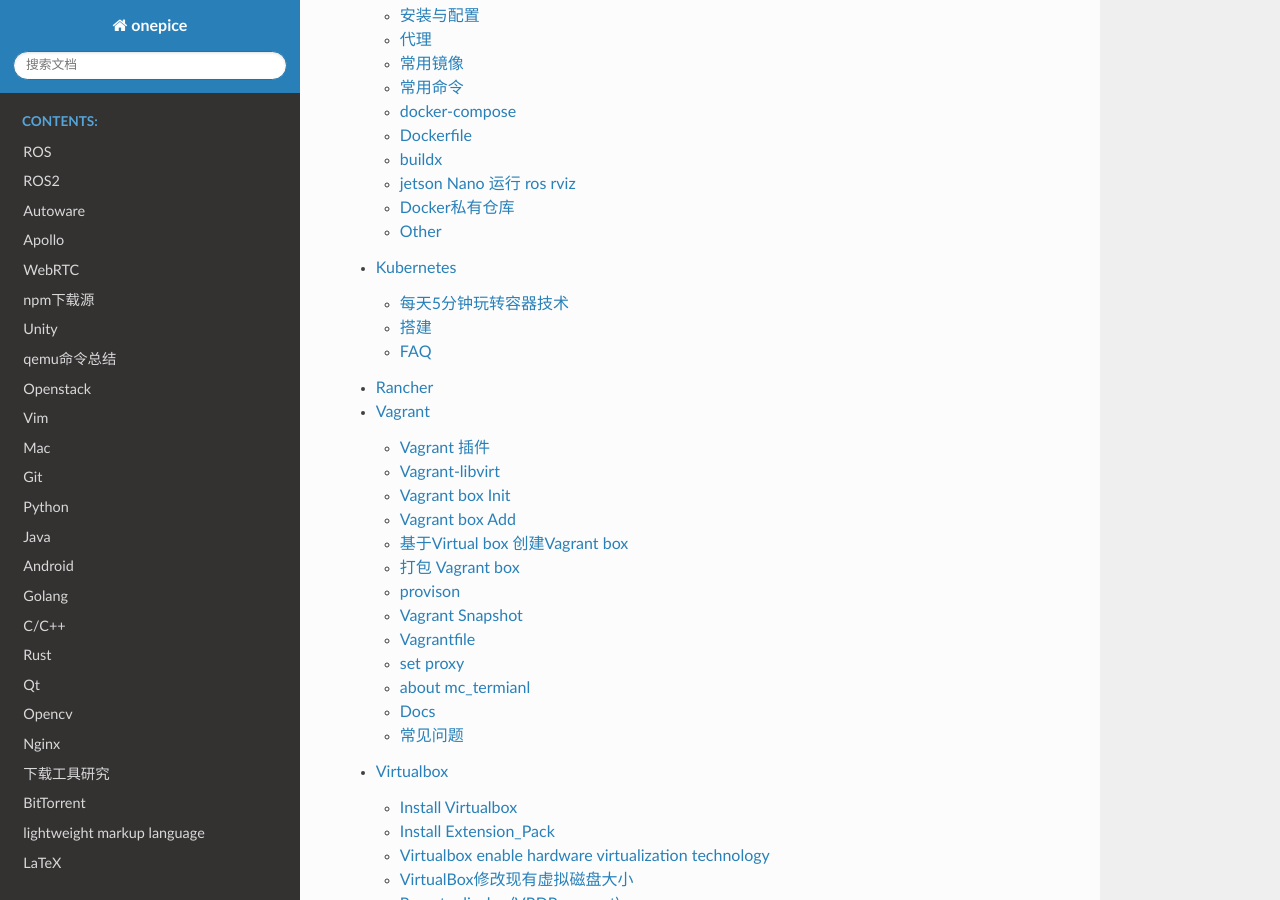
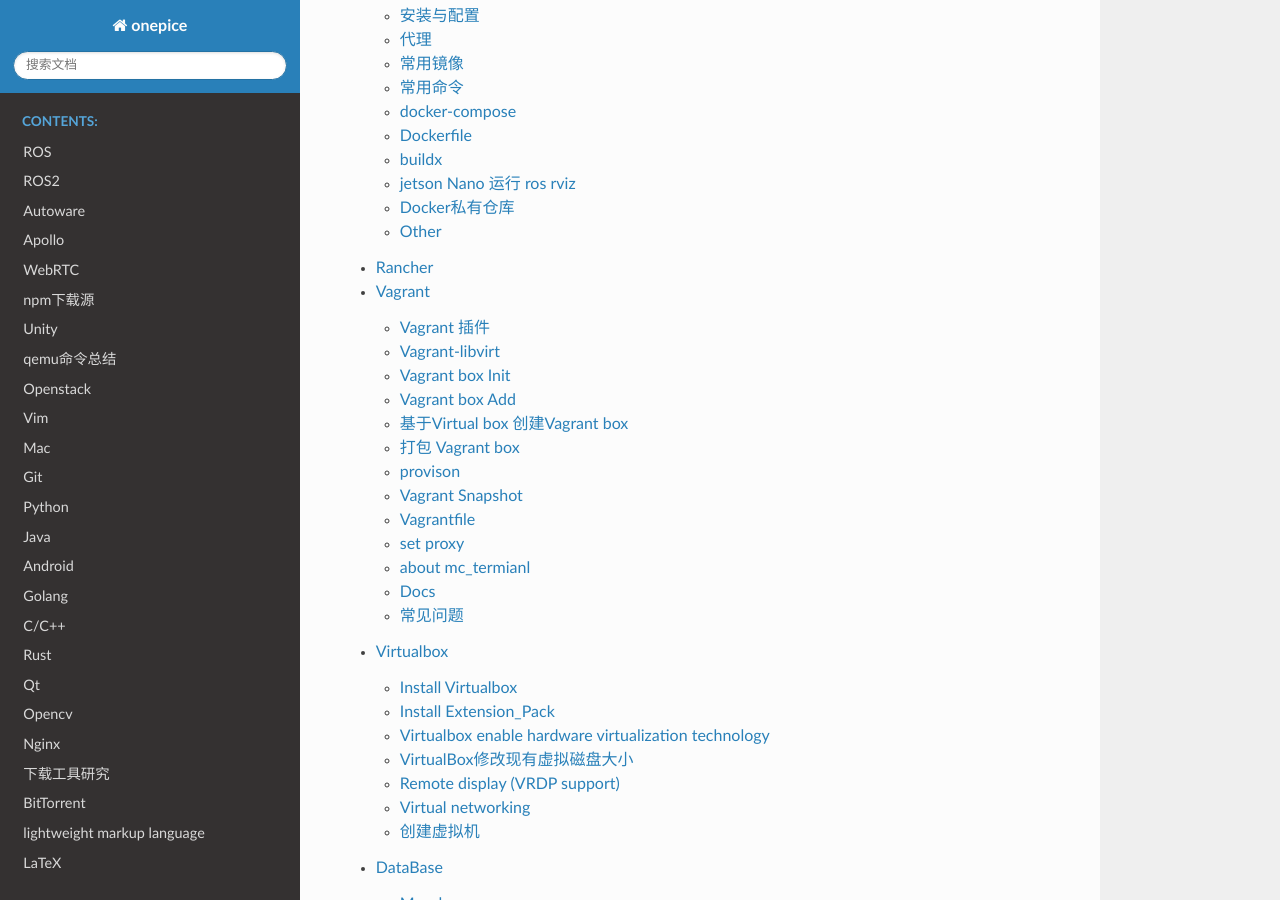
Before and after one commit to my-rds-store/my_space, a Sphinx documentation site: the page built from source/index.rst, in a window 1280 px wide and 900 px high, scrolled down 7152 px. Built offline with Sphinx 7.4.7 and the Read the Docs theme 3.1.0, drawn with Linux system fonts in a browser that asks for light colours; some of the changed lines change nothing that is shown.

Commit message:
delect kubernetes

```diff
--- a/source/index.rst
+++ b/source/index.rst
@@ -298,7 +298,6 @@
    lightweight_markup_language/index
    latex/index
    docker/index
-   kubernetes/index
    rancher/index
    vagrant/index
    virtualbox/index
--- a/source/kubernetes/index.rst
+++ /dev/null
@@ -1,306 +0,0 @@
-#############
-Kubernetes
-#############
-
-* `Kubernetes中文手册 <https://www.kubernetes.org.cn/docs>`_
-
-***********************
-每天5分钟玩转容器技术
-***********************
-
-Docker
-=======
-
-
-* `1. 写在最前面 <https://blog.csdn.net/CloudMan6/article/details/70054393>`_
-* `2. 容器生态系统  <https://blog.csdn.net/cloudman6/article/details/70162855>`_
-* `3. 容器生态系统 (续) <https://blog.csdn.net/cloudman6/article/details/70194931>`_
-* `4. 运行第一个容器 <https://blog.csdn.net/cloudman6/article/details/70227455>`_
-* `5. 视频 <https://blog.csdn.net/cloudman6/article/details/70296388>`_
-* `6. 容器 What, Why, How  <https://blog.csdn.net/cloudman6/article/details/70482298>`_
-* `7. Docker 架构详解 <https://blog.csdn.net/cloudman6/article/details/70763952>`_
-* `8. Docker 组件如何协作 <https://blog.csdn.net/cloudman6/article/details/70857585>`_
-* `9. 最小的镜像 <https://blog.csdn.net/cloudman6/article/details/70992337>`_
-* `10. base镜像 <https://blog.csdn.net/cloudman6/article/details/71105101>`_
-* `11. 镜像的分层结构 <https://blog.csdn.net/CloudMan6/article/details/71159794>`_
-* `12. 构建镜像 <https://blog.csdn.net/CloudMan6/article/details/71336283>`_
-* `13. Dockerfile 构建镜像 <https://blog.csdn.net/CloudMan6/article/details/71445478>`_
-* `14. 镜像的缓存特性 <https://blog.csdn.net/CloudMan6/article/details/71600853>`_
-* `15. 调试 Dockerfile <https://blog.csdn.net/CloudMan6/article/details/72049313>`_
-* `16. Dockerfile 常用指令 <https://blog.csdn.net/CloudMan6/article/details/72353838>`_
-* `18. 镜像命名的最佳实践 <https://blog.csdn.net/CloudMan6/article/details/72603130>`_
-* `19. 使用公共 Registry <https://blog.csdn.net/CloudMan6/article/details/72667956>`_
-* `20. 搭建本地 Registry <https://blog.csdn.net/CloudMan6/article/details/72722916>`_
-* `21. Docker 镜像小结 <https://blog.csdn.net/CloudMan6/article/details/72783603>`_
-* `22. 如何运行容器？ <https://blog.csdn.net/CloudMan6/article/details/72811183>`_
-* `23. 两种进入容器的方法 <https://blog.csdn.net/CloudMan6/article/details/72831143>`_
-* `24. 运行容器的最佳实践 <https://blog.csdn.net/CloudMan6/article/details/72862262>`_
-* `25. 容器常用操作 <https://blog.csdn.net/CloudMan6/article/details/72884463>`_
-* `26. 一张图搞懂容器所有操作 <https://blog.csdn.net/CloudMan6/article/details/72911204>`_
-* `27. 限制容器对内存的使用  <https://blog.csdn.net/CloudMan6/article/details/73065623>`_
-* `28. 限制容器对CPU的使用 <https://blog.csdn.net/CloudMan6/article/details/73195469>`_
-* `29. 限制容器的 Block IO <https://blog.csdn.net/CloudMan6/article/details/73275235>`_
-* `30. 实现容器的底层技术 <https://blog.csdn.net/CloudMan6/article/details/73441688>`_
-* `31. none 和 host 网络的适用场景 <https://blog.csdn.net/CloudMan6/article/details/73490335>`_
-* `32. 学容器必须懂 bridge 网络  <https://blog.csdn.net/CloudMan6/article/details/73610507>`_
-* `33. 如何自定义容器网络？ <https://blog.csdn.net/CloudMan6/article/details/73718953>`_
-* `34. 理解容器之间的连通性 <https://blog.csdn.net/CloudMan6/article/details/73825691>`_
-* `35. 容器间通信的三种方式 <https://blog.csdn.net/CloudMan6/article/details/73928932>`_
-* `36. 容器如何访问外部世界？ <https://blog.csdn.net/CloudMan6/article/details/74157891>`_
-* `37. 外部世界如何访问容器？ <https://blog.csdn.net/CloudMan6/article/details/74359616>`_
-* `38. Docker 的两类存储资源 <https://blog.csdn.net/CloudMan6/article/details/74590058>`_
-* `39. Data Volume 之 bind mount <https://blog.csdn.net/CloudMan6/article/details/74896920>`_
-* `40. docker managed volume <https://blog.csdn.net/CloudMan6/article/details/74999509>`_
-* `41. 如何共享数据？ <https://blog.csdn.net/CloudMan6/article/details/75093632>`_
-* `42. 用 volume container 共享数据 <https://blog.csdn.net/CloudMan6/article/details/75194862>`_
-* `43. data-packed volume container <https://blog.csdn.net/CloudMan6/article/details/75331672>`_
-* `44. volume 生命周期管理 <https://blog.csdn.net/CloudMan6/article/details/75578915>`_
-* `45. 安装 Docker Machine <https://blog.csdn.net/CloudMan6/article/details/75810234>`_
-* `46. 创建 Machine <https://blog.csdn.net/CloudMan6/article/details/76100816>`_
-* `47. 管理 Machine <https://blog.csdn.net/CloudMan6/article/details/76223476>`_
-* `48. 跨主机网络概述 <https://blog.csdn.net/CloudMan6/article/details/76383702>`_
-* `49. 准备 overlay 网络实验环境 <https://blog.csdn.net/CloudMan6/article/details/76557792>`_
-* `50. 创建 overlay 网络 <https://blog.csdn.net/CloudMan6/article/details/76638952>`_
-* `51. 在 overlay 中运行容器 <https://blog.csdn.net/CloudMan6/article/details/76765159>`_
-* `52. overlay 如何实现跨主机通信？ <https://blog.csdn.net/CloudMan6/article/details/76889979>`_
-* `53. overlay 是如何隔离的？ <https://blog.csdn.net/CloudMan6/article/details/77073752>`_
-* `54. 准备 macvlan 环境 <https://blog.csdn.net/CloudMan6/article/details/77140712>`_
-* `55. 创建 macvlan 网络 <https://blog.csdn.net/CloudMan6/article/details/77186548>`_
-* `56. macvlan 网络结构分析 <https://blog.csdn.net/CloudMan6/article/details/77338515>`_
-* `57. macvlan 网络隔离和连通 <https://blog.csdn.net/CloudMan6/article/details/77430395>`_
-* `58. flannel 概述 <https://blog.csdn.net/CloudMan6/article/details/77481720>`_
-* `59. 安装配置 flannel <https://blog.csdn.net/CloudMan6/article/details/77540088>`_
-* `60. 在 Docker 中使用 flannel <https://blog.csdn.net/CloudMan6/article/details/77622313>`_
-* `61. flannel 的连通与隔离 <https://blog.csdn.net/CloudMan6/article/details/77676572>`_
-* `62. 如何使用 flannel host-gw backend？ <https://blog.csdn.net/CloudMan6/article/details/77744631>`_
-* `63. 如何使用 Weave 网络？ <https://blog.csdn.net/CloudMan6/article/details/77825734>`_
-* `64. Weave 网络结构分析 <https://blog.csdn.net/CloudMan6/article/details/77856911>`_
-* `65. 容器在 Weave 中如何通信和隔离？ <https://blog.csdn.net/CloudMan6/article/details/77886886>`_
-* `66. Weave 如何与外网通信？ <https://blog.csdn.net/CloudMan6/article/details/77921063>`_
-* 67
-* 68
-* 69
-* 70
-* 71
-* 72
-* 73
-* 74
-* 75
-* 76
-* 77
-* 78
-* 79
-* 80
-* 81
-* 82
-* 83
-* 84
-* 85
-* 86
-* 87
-* 88
-* 89
-* 90
-* 91
-* 92
-* 93
-* 94
-* 95
-* 96
-* 97
-* 98
-* 99
-* 100
-* 101
-* 102
-* 103
-* 104
-* 105
-* 106
-* 107
-* 108
-* 109
-* 110
-* 111
-* 112
-* 113
-
-K8s
-=====
-
-
-
-* `114. 学习 Kubernetes 的 Why 和 How  <https://blog.csdn.net/CloudMan6/article/details/78954441>`_
-* `115. 五秒创建 k8s 集群 <https://blog.csdn.net/cloudman6/article/details/78973949>`_
-* `116. k8s 核心功能 <https://blog.csdn.net/cloudman6/article/details/78997613>`_
-* `117. k8s 重要概念  <https://blog.csdn.net/cloudman6/article/details/79014649>`_
-* `118. 部署 k8s Cluster（上） <https://blog.csdn.net/cloudman6/article/details/79036876>`_
-* `119. 部署 k8s Cluster（下） <https://blog.csdn.net/cloudman6/article/details/79055050>`_
-* `120. Kubernetes 架构（上） <https://blog.csdn.net/cloudman6/article/details/79070461>`_
-* `121. Kubernetes 架构（下） <https://blog.csdn.net/cloudman6/article/details/79091574>`_
-* `122. 通过例子理解 k8s 架构 <https://blog.csdn.net/cloudman6/article/details/79118086>`_
-* 123
-* 124
-* 125
-* 126
-* 127
-* 128
-* 129
-* 130
-* 131
-* 132
-* 133
-* 134
-* 135
-* 136
-* 137
-* 138
-* 139
-* 140
-* 141
-* 142
-* 143
-* 144
-* 145
-* 146
-* 147
-* 148
-* 149
-* 150
-* 151
-* 152
-* 153
-* 154
-* 155
-* 156
-* 157
-* 158
-* 159
-* 160
-* 161
-* 162
-* 163
-* 164
-* 165
-* 166
-* 167
-* 168
-* 169
-* 170
-* 171
-* 172
-* 173
-* 174
-* 175
-* 176
-* 177
-* 178
-* 179
-* `180. Kubernetes 集群日志管理 <https://coolshell.cn/articles/5426.html>`_
-
-
-
-.. code-block:: sh
-
-
-    kubeadm token list
-
-    # get --discovery-token-ca-cert-hash
-    openssl x509 -pubkey -in /etc/kubernetes/pki/ca.crt | openssl rsa -pubin -outform der 2>/dev/null | openssl dgst -sha256 -hex | sed 's/^.* //'
-
-
-
-
-
-************
-搭建
-************
-
-* `googlecontainer <https://hub.docker.com/u/googlecontainer/>`_
-
----------------------------------
-
-* `install-kubeadm <https://kubernetes.io/docs/setup/independent/install-kubeadm/>`_
-
-* `kubeadm安装kubernetes集群 <http://blog.51cto.com/lullaby/2150610>`_
-
-* `通过docker hub 下载 <https://mritd.me/2016/10/29/set-up-kubernetes-cluster-by-kubeadm/>`_
-
-------------
-
-* `安装部署 Kubernetes 集群  <https://www.cnblogs.com/Leo_wl/p/8511902.html>`_
-* `kubeadm安装kubernetes集群 <http://blog.51cto.com/lullaby/2150610>`_
-* `【kubernetes/k8s 部署】minikube与kubernetes搭建 2017.08.16 <https://blog.csdn.net/zhonglinzhang/article/details/77223027>`_
-
-* `使用Kubeadm快速搭建Kubernetes(docker) <https://blog.csdn.net/CSDN_duomaomao/article/details/73825839>`_
-* `使用kubeadm安装Kubernetes v1.10以及常见问题解答 <https://www.kubernetes.org.cn/3805.html>`_
-
-* `Kubernetes in Vagrant with kubeadm <https://medium.com/@lizrice/kubernetes-in-vagrant-with-kubeadm-21979ded6c63>`_
-
-* `k8s学习笔记（一） <https://www.cnblogs.com/silvermagic/p/9110882.html>`_
-* `Kubernetes Handbook <https://www.ctolib.com/docs//sfile/kubernetes-handbook/index.html>`_
-
-测试
-=======
-
-.. code-block:: yaml
-
-    #################
-    # busybox.yaml
-    #################
-    apiVersion: v1
-    kind: Pod
-    metadata:
-      name: busybox
-      namespace: default
-    spec:
-      containers:
-      - image: busybox
-	command:
-	  - sleep
-	  - "3600"
-	imagePullPolicy: IfNotPresent
-	name: busybox
-      restartPolicy: Always
-
-.. code-block:: sh
-
-   sudo kubectl create -f ./busybox.yaml
-   sudo kubectl get rc
-   sudo kubectl get pods
-   sudo kubectl describe pod mysql
-
-******
-FAQ
-******
-
-
-问题:
-
-.. code-block:: sh
-
-    ########################3
-    # Centos7
-    ########################3
-
-    #sudo kubectl apply -f https://raw.githubusercontent.com/coreos/flannel/v0.10.0/Documentation/kube-flannel.yml
-    $ sudo kubectl apply -f ./kube-flannel.yml
-    unable to recognize "./kube-flannel.yml": Get http://localhost:8080/api?timeout=32s: dial tcp [::1]:8080: connect: connection refused
-    unable to recognize "./kube-flannel.yml": Get http://localhost:8080/api?timeout=32s: dial tcp [::1]:8080: connect: connection refused
-    unable to recognize "./kube-flannel.yml": Get http://localhost:8080/api?timeout=32s: dial tcp [::1]:8080: connect: connection refused
-    unable to recognize "./kube-flannel.yml": Get http://localhost:8080/api?timeout=32s: dial tcp [::1]:8080: connect: connection refused
-    unable to recognize "./kube-flannel.yml": Get http://localhost:8080/api?timeout=32s: dial tcp [::1]:8080: connect: connection refused
-    The connection to the server localhost:8080 was refused - did you specify the right host or port
-
-解决: 需要开启 api server 代理端口：
-
-* https://www.oschina.net/question/574036_2271046
-* `Kubernetes核心原理（一）之API Server <https://yq.aliyun.com/articles/149595>`_
-
-.. code-block:: sh
-
-    # 查看端口是否代理：
-    $ curl localhost:8080/api
-
-    # 开启端口代理：
-    $ kubectl proxy --port=8080 &
```
